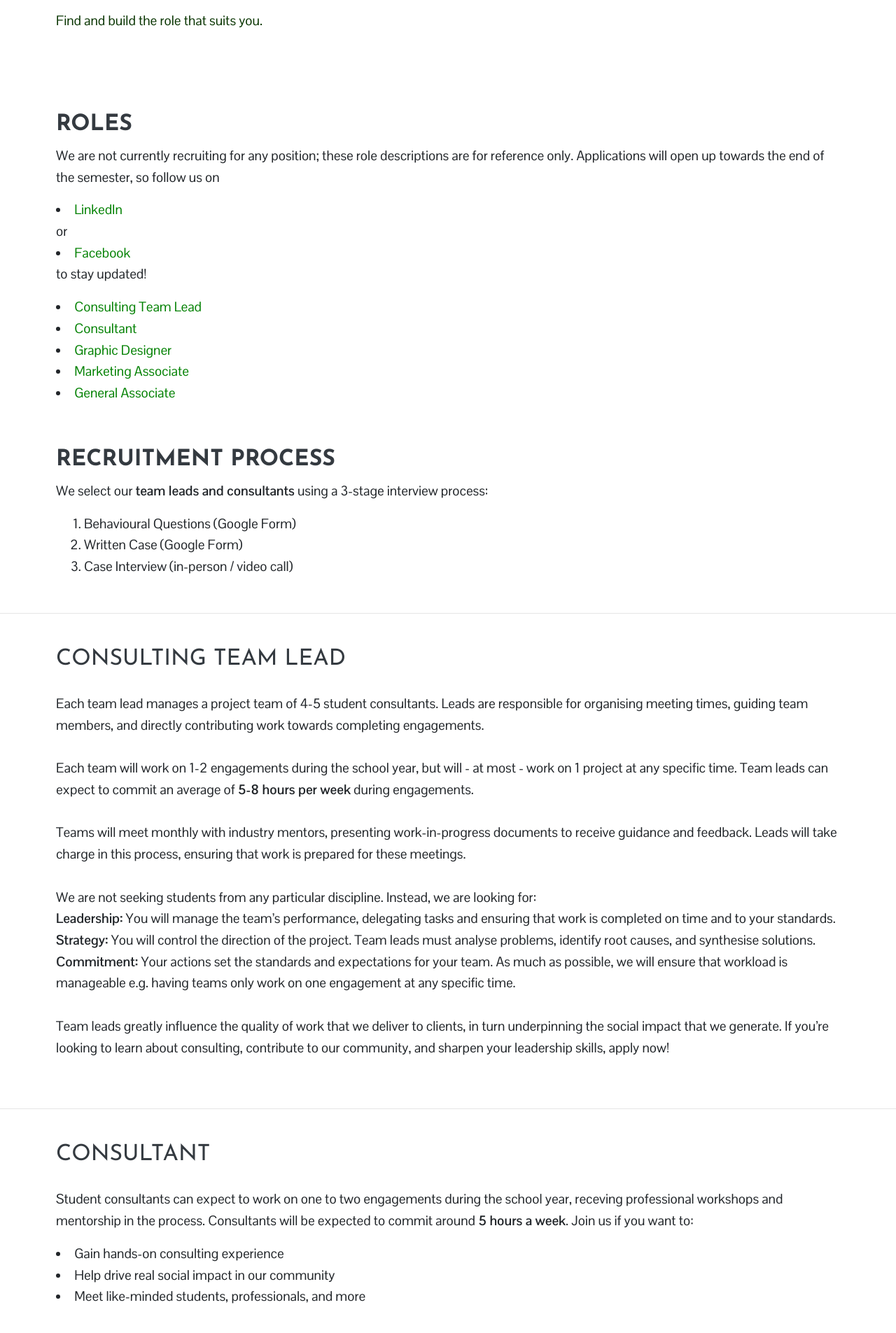
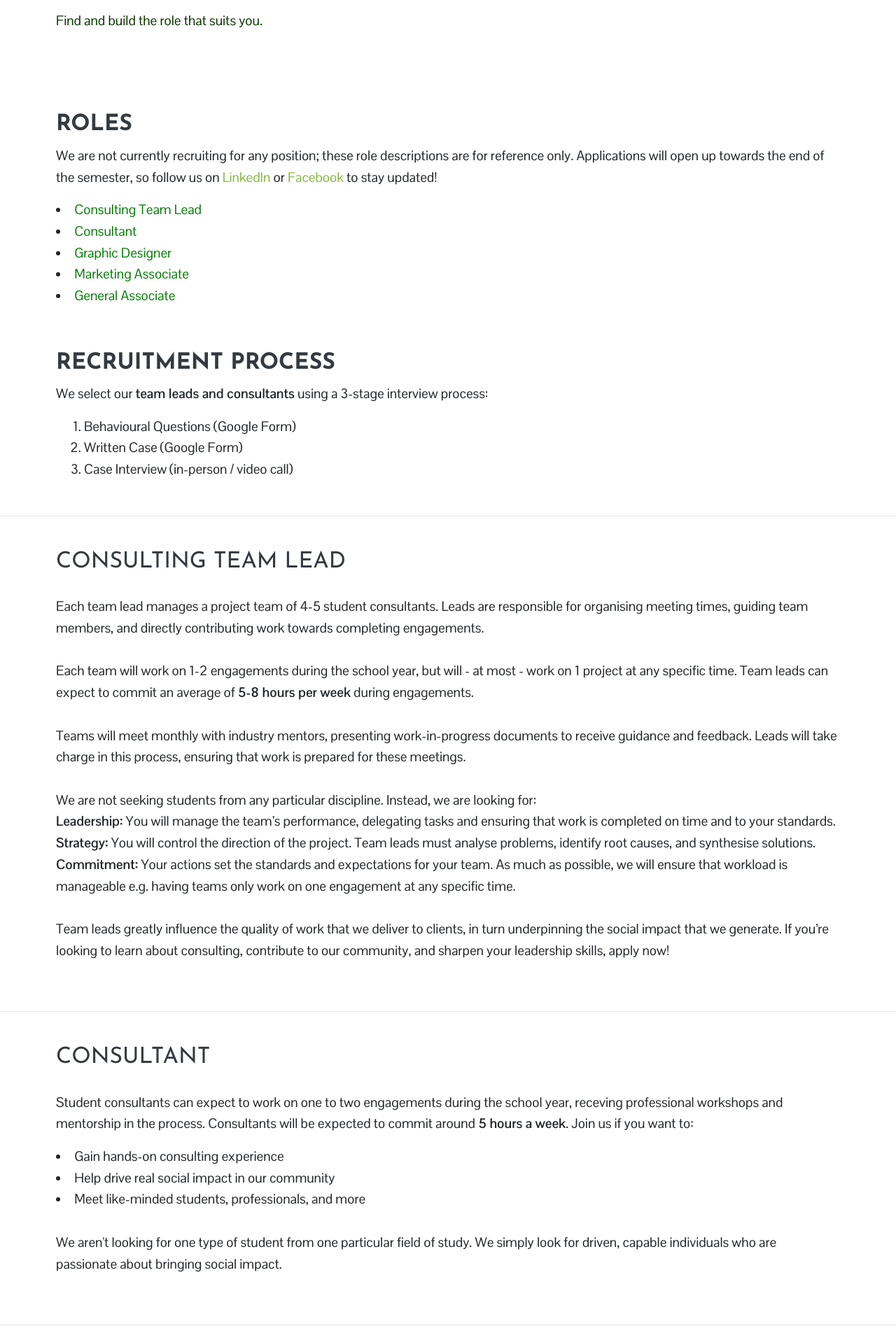
Before and after one commit to uoft180dc/site_2020, a Jekyll site: the page built from recruitment.html, in a window 1280 px wide. Shown: the part 319-2224 px from the top of the page at 70% size. Built offline with Jekyll 4.4.1, drawn with Linux system fonts in a browser that asks for light colours; nearby versions of some CDN libraries.

```diff
--- a/recruitment.html
+++ b/recruitment.html
@@ -20,7 +20,7 @@ bodyClass: page-recruitment
 <div class="container">
   <h2 class="title-3 text-dark mb-1"><strong>ROLES</strong></h2>
   <div class="service-content mb-3">
-    <p>We are not currently recruiting for any position; these role descriptions are for reference only. Applications will open up towards the end of the semester, so follow us on <li><a target="_blank" href="https://www.linkedin.com/company/18292790">LinkedIn</a></li> or <li><a target="_blank" href="https://www.facebook.com/180dctoronto">Facebook</a></li> to stay updated!</p>
+    <p>We are not currently recruiting for any position; these role descriptions are for reference only. Applications will open up towards the end of the semester, so follow us on <a target="_blank" href="https://www.linkedin.com/company/18292790">LinkedIn</a> or <a target="_blank" href="https://www.facebook.com/180dctoronto">Facebook</a> to stay updated!</p>
     <li><a href="#team_lead">Consulting Team Lead</a></li>
     <li><a href="#consultant">Consultant</a></li>
     <li><a href="#designer">Graphic Designer</a></li>
```
